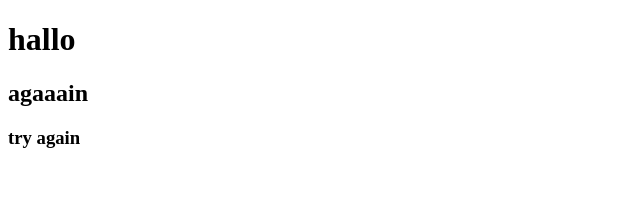
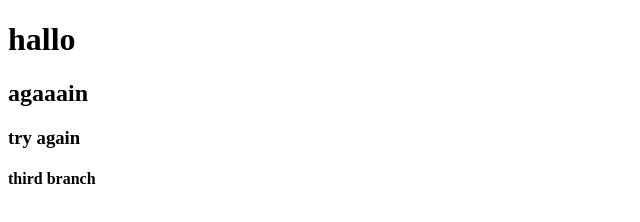
Before and after one commit to MAriamJu44/my-first-git, a plain HTML site: page index.html in a window 1280 px wide. Shown: the whole page, without its empty margins (0-640 px from the left). Drawn offline with Linux system fonts and the light colour scheme.

Commit message:
thirdbranch

```diff
--- a/index.html
+++ b/index.html
@@ -9,5 +9,6 @@
     <h1>hallo</h1>
     <h2> agaaain</h2>
     <h3>try again</h3>
+    <h4>third branch</h4>
 </body>
 </html>
```
